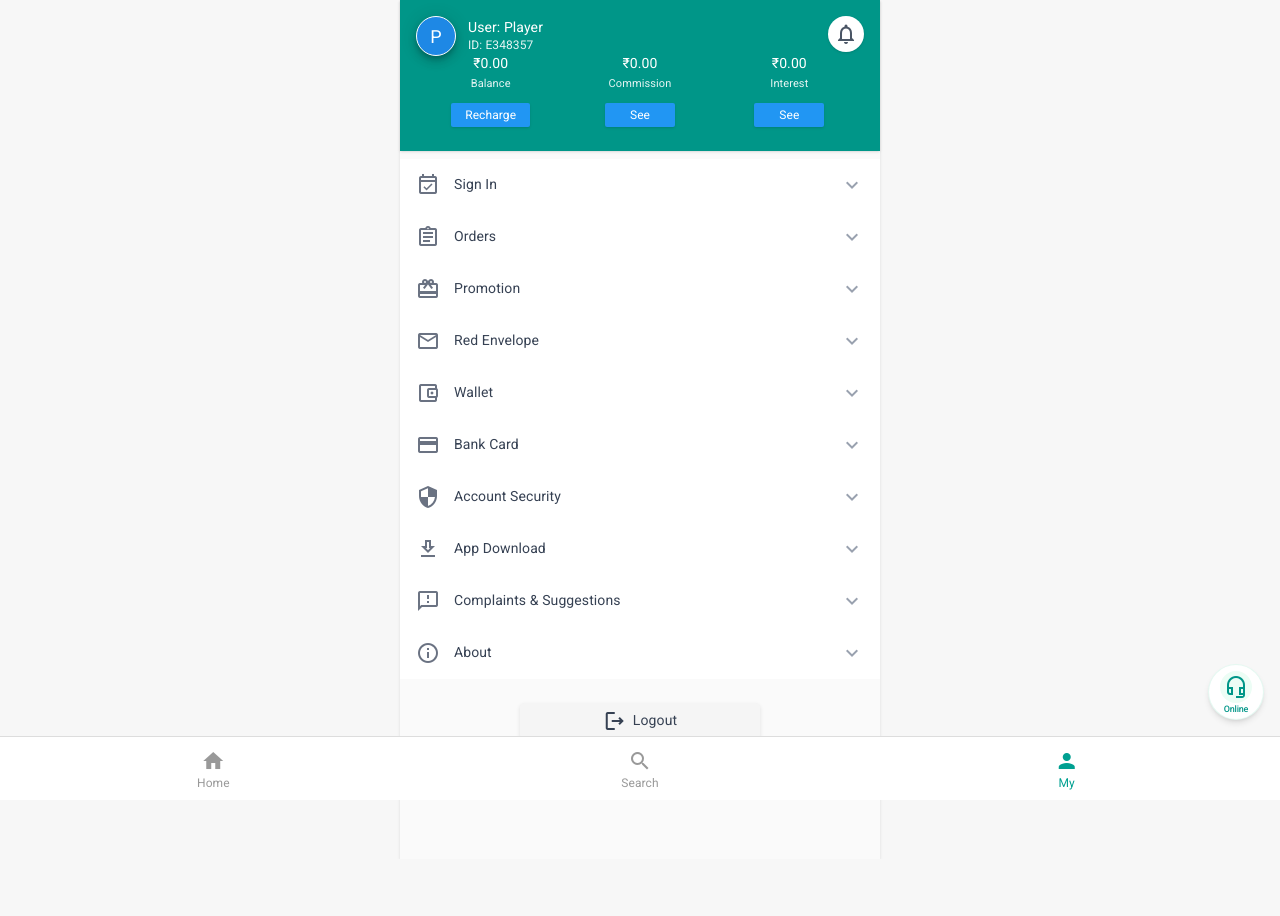
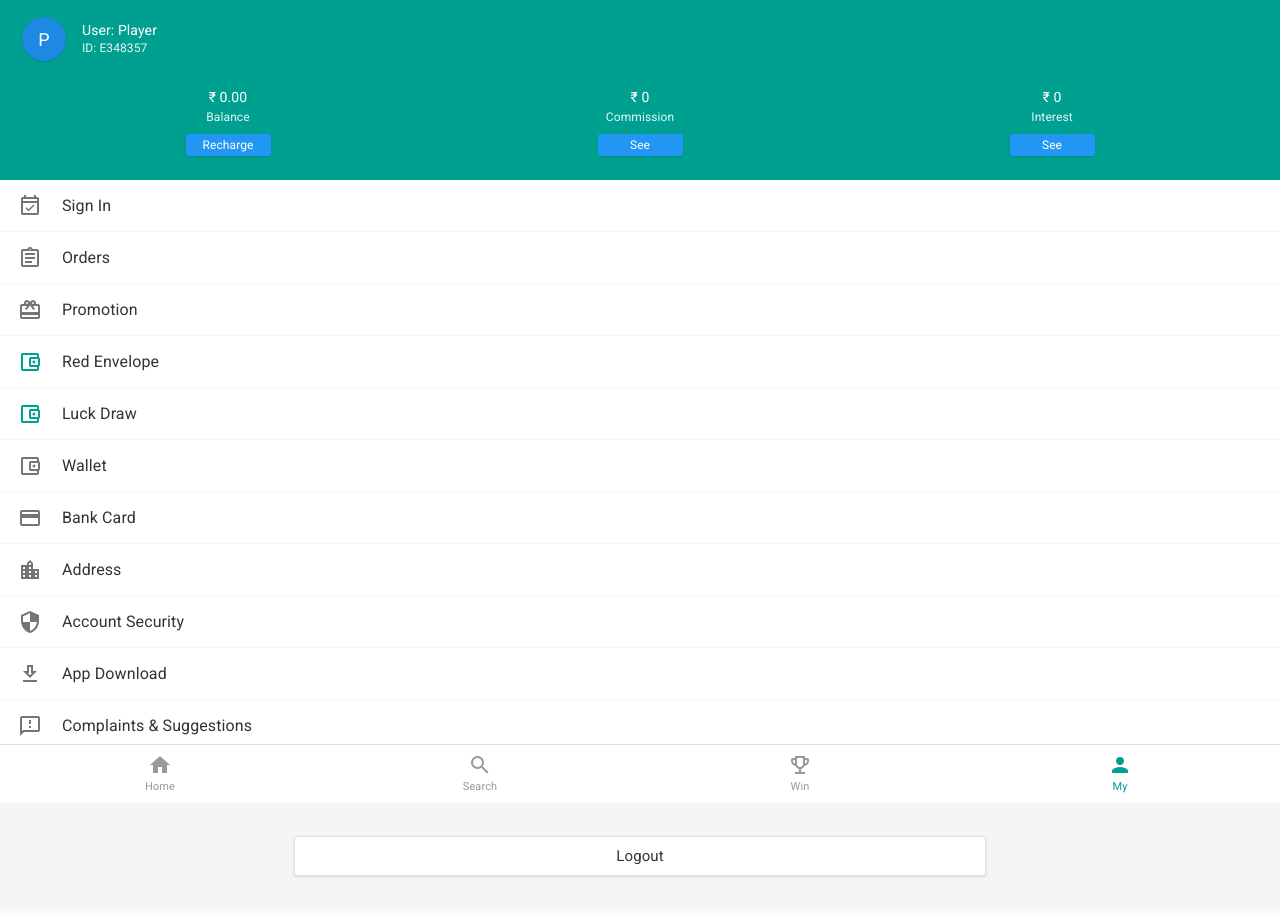
Before and after one commit to Prince04u/Trovaaa, a Next.js app: page /account in a window 1280 px wide. Shown: the top 916 px of the page. Before the commit the page ends 859 px from the top, so only its background shows below. Built offline with nearby package versions, Linux system fonts and the light colour scheme; no server answers; the database is empty.

Commit message:
Redesign Account screen to full-width desktop layout matching Screenshot 1 reference

```diff
--- a/components/account/AccountScreen.js
+++ b/components/account/AccountScreen.js
@@ -14,7 +14,6 @@ export default function AccountScreen() {
   const [mounted, setMounted] = useState(false);
   const [user, setUserState] = useState(null);
   const [balance, setBalance] = useState(0);
-  const [isWalletOpen, setIsWalletOpen] = useState(false);
 
   const loadProfile = async () => {
     try {
@@ -48,7 +47,7 @@ export default function AccountScreen() {
 
   if (!mounted) {
     return (
-      <main className="min-h-screen bg-[#fafafa] max-w-[480px] mx-auto flex items-center justify-center">
+      <main className="min-h-screen bg-[#fafafa] w-full flex items-center justify-center">
         <div className="text-sm text-gray-400 font-normal">Loading...</div>
       </main>
     );
@@ -59,54 +58,46 @@ export default function AccountScreen() {
   const avatarChar = displayName.charAt(0) || "P";
 
   const menuItems = [
-    { label: "Sign In", href: "/account/vip", icon: "event_available" },
-    { label: "Orders", href: "/games/history", icon: "assignment" },
-    { label: "Promotion", href: "/referral", icon: "card_giftcard" },
-    { label: "Red Envelope", href: "/account/gifts", icon: "mail" },
-    { label: "Wallet", href: "/wallet", icon: "account_balance_wallet", isCollapsible: true },
-    { label: "Bank Card", href: "/wallet/withdraw/accounts", icon: "credit_card" },
-    { label: "Account Security", href: "/account/security", icon: "security" },
-    { label: "App Download", href: "/account/guide", icon: "download" },
-    { label: "Complaints & Suggestions", href: "/account/feedback", icon: "feedback" },
-    { label: "About", href: "/about", icon: "info" },
+    { label: "Sign In", href: "/account/vip", icon: "event_available", isTealIcon: false },
+    { label: "Orders", href: "/games/history", icon: "assignment", isTealIcon: false },
+    { label: "Promotion", href: "/referral", icon: "card_giftcard", isTealIcon: false },
+    { label: "Red Envelope", href: "/account/gifts", icon: "account_balance_wallet", isTealIcon: true },
+    { label: "Luck Draw", href: "/promo", icon: "account_balance_wallet", isTealIcon: true },
+    { label: "Wallet", href: "/wallet", icon: "account_balance_wallet", isTealIcon: false },
+    { label: "Bank Card", href: "/wallet/withdraw/accounts", icon: "credit_card", isTealIcon: false },
+    { label: "Address", href: "/account/profile", icon: "location_city", isTealIcon: false },
+    { label: "Account Security", href: "/account/security", icon: "security", isTealIcon: false },
+    { label: "App Download", href: "/account/guide", icon: "download", isTealIcon: false },
+    { label: "Complaints & Suggestions", href: "/account/feedback", icon: "feedback", isTealIcon: false },
+    { label: "About", href: "/about", icon: "info", isTealIcon: false },
   ];
 
   return (
-    <main className="min-h-screen bg-[#fafafa] pb-24 flex flex-col max-w-[480px] mx-auto relative shadow-sm select-none text-[#222222]">
-      {/* Profile Header Banner matching reference layout exactly */}
-      <section className="bg-[#009688] text-white px-4 py-4 relative select-none shadow-sm">
-        {/* User identification bar */}
-        <div className="flex items-center gap-3">
-          <div className="w-[40px] h-[40px] rounded-full bg-[#1E88E5] border border-white flex items-center justify-center font-normal text-white text-[18px] shadow-[0_3px_5px_-1px_rgba(0,0,0,0.2),0_6px_10px_0_rgba(0,0,0,0.14),0_1px_18px_0_rgba(0,0,0,0.12)] shrink-0">
+    <main className="min-h-screen bg-[#fafafa] pb-24 flex flex-col w-full max-w-none m-0 relative select-none text-[#222222]">
+      {/* Profile Header Banner matching reference screenshot 1 */}
+      <section className="bg-[#00A091] text-white px-[22px] pt-[17px] pb-[16px] min-h-[180px] flex flex-col justify-between relative select-none w-full box-border">
+        {/* User identification top left */}
+        <div className="flex items-center gap-[16px]">
+          <div className="w-[44px] h-[44px] rounded-full bg-[#1E88E5] text-white flex items-center justify-center font-normal text-[18px] shadow-sm shrink-0">
             {avatarChar}
           </div>
-          <div className="flex flex-col gap-0.5 justify-center">
-            <span className="text-[14px] font-normal leading-tight">User: {displayName}</span>
-            <span className="text-[12px] opacity-90 leading-tight">ID: {uid}</span>
+          <div className="flex flex-col gap-[2px] justify-center">
+            <span className="text-[14px] font-normal text-white leading-tight">User: {displayName}</span>
+            <span className="text-[12px] text-white opacity-90 leading-tight">ID: {uid}</span>
+          </div>
         </div>
 
-          {/* Top-right bell inside white circular button */}
-          <Link
-            href="/account/notifications"
-            className="absolute right-4 top-4 w-9 h-9 rounded-full bg-white flex items-center justify-center shadow-sm hover:bg-gray-50 text-gray-500 text-decoration-none border-none outline-none"
-            aria-label="Notifications"
-          >
-            <span className="material-icons-outlined text-[20px] text-gray-600">notifications</span>
-          </Link>
-        </div>
-
-
-        {/* Stats Row */}
-        <div className="grid grid-cols-3 text-center items-center pb-2">
+        {/* 3 Stat Columns (Balance, Commission, Interest) spread across full width */}
+        <div className="grid grid-cols-3 w-full text-center items-center mt-6 pb-2">
           {/* Balance */}
           <div className="flex flex-col items-center">
-            <strong className="text-[14px] font-normal leading-none">
-              ₹{Number(balance || 0).toFixed(2)}
+            <strong className="text-[14px] font-normal text-white leading-none">
+              ₹ {Number(balance || 0).toFixed(2)}
             </strong>
-            <span className="text-[11px] opacity-90 mt-1.5">Balance</span>
+            <span className="text-[12px] text-white opacity-90 mt-1">Balance</span>
             <Link
               href="/wallet/deposit"
-              className="mt-2.5 px-3.5 py-0.5 bg-[#2196F3] text-white text-[12px] font-normal rounded-[2px] hover:opacity-90 select-none text-decoration-none shadow-sm flex items-center justify-center h-[24px] min-w-[70px] border-none outline-none"
+              className="mt-2 bg-[#2196F3] text-white text-[12px] font-normal rounded-[2px] hover:opacity-90 select-none text-decoration-none shadow-sm flex items-center justify-center h-[22px] w-[85px] border-none outline-none"
             >
               Recharge
             </Link>
@@ -114,13 +105,13 @@ export default function AccountScreen() {
 
           {/* Commission */}
           <div className="flex flex-col items-center">
-            <strong className="text-[14px] font-normal leading-none">
-              ₹0.00
+            <strong className="text-[14px] font-normal text-white leading-none">
+              ₹ 0
             </strong>
-            <span className="text-[11px] opacity-90 mt-1.5">Commission</span>
+            <span className="text-[12px] text-white opacity-90 mt-1">Commission</span>
             <Link
               href="/referral"
-              className="mt-2.5 px-3.5 py-0.5 bg-[#2196F3] text-white text-[12px] font-normal rounded-[2px] hover:opacity-90 select-none text-decoration-none shadow-sm flex items-center justify-center h-[24px] min-w-[70px] border-none outline-none"
+              className="mt-2 bg-[#2196F3] text-white text-[12px] font-normal rounded-[2px] hover:opacity-90 select-none text-decoration-none shadow-sm flex items-center justify-center h-[22px] w-[85px] border-none outline-none"
             >
               See
             </Link>
@@ -128,13 +119,13 @@ export default function AccountScreen() {
 
           {/* Interest */}
           <div className="flex flex-col items-center">
-            <strong className="text-[14px] font-normal leading-none">
-              ₹0.00
+            <strong className="text-[14px] font-normal text-white leading-none">
+              ₹ 0
             </strong>
-            <span className="text-[11px] opacity-90 mt-1.5">Interest</span>
+            <span className="text-[12px] text-white opacity-90 mt-1">Interest</span>
             <Link
               href="/referral"
-              className="mt-2.5 px-3.5 py-0.5 bg-[#2196F3] text-white text-[12px] font-normal rounded-[2px] hover:opacity-90 select-none text-decoration-none shadow-sm flex items-center justify-center h-[24px] min-w-[70px] border-none outline-none"
+              className="mt-2 bg-[#2196F3] text-white text-[12px] font-normal rounded-[2px] hover:opacity-90 select-none text-decoration-none shadow-sm flex items-center justify-center h-[22px] w-[85px] border-none outline-none"
             >
               See
             </Link>
@@ -142,102 +133,38 @@ export default function AccountScreen() {
         </div>
       </section>
 
-      {/* Menu List */}
-      <section className="bg-white mt-2 flex flex-col">
-        {menuItems.map((item) => {
-          if (item.isCollapsible) {
-            return (
-              <div key={item.label} className="flex flex-col">
-                <button
-                  onClick={() => setIsWalletOpen(!isWalletOpen)}
-                  className="flex items-center gap-3.5 px-4 py-3.5 hover:bg-gray-50 border-none outline-none bg-white text-left cursor-pointer transition-colors w-full"
-                >
-                  <span className="material-icons-outlined text-[20px] text-gray-500 shrink-0">
-                    {item.icon}
-                  </span>
-                  <span className="text-[14px] font-normal text-gray-700 flex-grow">
-                    {item.label}
-                  </span>
-                  <span
-                    className="material-icons-outlined text-[18px] text-gray-400 shrink-0 transition-transform duration-200"
-                    style={{ transform: isWalletOpen ? 'rotate(180deg)' : 'none' }}
-                  >
-                    keyboard_arrow_down
-                  </span>
-                </button>
-
-                {/* Wallet Dropdown Sub-links */}
-                {isWalletOpen && (
-                  <div className="bg-[#fafafa] flex flex-col pl-12 transition-all duration-300">
-                    <Link
-                      href="/wallet/deposit"
-                      className="flex items-center justify-between py-3 pr-4 hover:bg-gray-100 text-decoration-none transition-colors"
-                    >
-                      <span className="text-[13px] text-gray-600">Recharge</span>
-                      <span className="material-icons-outlined text-[16px] text-gray-400">chevron_right</span>
-                    </Link>
-                    <Link
-                      href="/wallet/withdraw"
-                      className="flex items-center justify-between py-3 pr-4 hover:bg-gray-100 text-decoration-none transition-colors"
-                    >
-                      <span className="text-[13px] text-gray-600">Withdraw</span>
-                      <span className="material-icons-outlined text-[16px] text-gray-400">chevron_right</span>
-                    </Link>
-                    <Link
-                      href="/wallet/transactions"
-                      className="flex items-center justify-between py-3 pr-4 hover:bg-gray-100 text-decoration-none transition-colors"
-                    >
-                      <span className="text-[13px] text-gray-600">Transaction</span>
-                      <span className="material-icons-outlined text-[16px] text-gray-400">chevron_right</span>
-                    </Link>
-                  </div>
-                )}
-              </div>
-            );
-          }
-
-          return (
+      {/* Menu List - Full Viewport Width */}
+      <section className="bg-white w-full flex flex-col">
+        {menuItems.map((item) => (
           <Link
             key={item.label}
             href={item.href}
-              className="flex items-center gap-3.5 px-4 py-3.5 hover:bg-gray-50 text-decoration-none group transition-colors"
+            className="flex items-center h-[52px] pl-[18px] hover:bg-gray-50 text-decoration-none group transition-colors w-full box-border border-b border-[#f5f5f5]"
           >
-              <span className="material-icons-outlined text-[20px] text-gray-500 group-hover:text-[#009688] transition-colors shrink-0">
+            <div className="w-[44px] flex items-center shrink-0">
+              <span
+                className="material-icons-outlined text-[20px] shrink-0"
+                style={{ color: item.isTealIcon ? "#00A091" : "#757575" }}
+              >
                 {item.icon}
               </span>
-              <span className="text-[14px] font-normal text-gray-700 group-hover:text-gray-900 transition-colors flex-grow">
+            </div>
+            <span className="text-[16px] font-normal text-[#333333] group-hover:text-black transition-colors flex-grow">
               {item.label}
             </span>
-              <span className="material-icons-outlined text-[18px] text-gray-400 group-hover:text-[#009688] transition-colors shrink-0 select-none">
-                keyboard_arrow_down
-              </span>
           </Link>
-          );
-        })}
+        ))}
       </section>
 
-      {/* Logout Row */}
-      <section className="bg-[#fafafa] py-6 flex justify-center select-none">
+      {/* Logout Row - Full Viewport Width Light-Gray Container */}
+      <section className="bg-[#f5f5f5] py-8 flex justify-center items-center w-full select-none">
         <button
           onClick={handleLogout}
-          className="w-1/2 h-[36px] bg-[#f5f5f5] text-[14px] text-gray-700 font-normal rounded-sm flex items-center justify-center gap-1.5 cursor-pointer hover:bg-gray-200 transition-all shadow-[0_2px_4px_rgba(0,0,0,0.1)] border-none outline-none"
+          className="w-[54%] h-[40px] bg-white border border-[#e0e0e0] text-[#333333] text-[15px] font-normal rounded-[2px] flex items-center justify-center shadow-sm hover:bg-gray-50 transition-colors cursor-pointer outline-none"
         >
-          <span className="material-icons-outlined text-[16px]">logout</span>
-          <span>Logout</span>
+          Logout
         </button>
       </section>
-
-      {/* Online service headset widget matching reference screenshot */}
-      <Link
-        href="/support"
-        className="fixed right-4 bottom-20 bg-white rounded-full border border-emerald-500/10 shadow-md p-1.5 flex flex-col items-center justify-center select-none z-50 text-decoration-none hover:bg-gray-50 transition-colors"
-        style={{ width: "56px", height: "56px" }}
-      >
-        <div className="text-emerald-600 bg-emerald-50 rounded-full p-1 flex items-center justify-center shrink-0">
-          <span className="material-icons-outlined text-[20px] text-[#009688]">headset_mic</span>
-        </div>
-        <span className="text-[9px] font-medium text-[#009688] tracking-tight mt-0.5 leading-none">Online</span>
-      </Link>
 
       <BottomNav />
     </main>
--- a/components/home/BottomNav.js
+++ b/components/home/BottomNav.js
@@ -6,6 +6,7 @@ import { usePathname } from "next/navigation";
 const NAV_ITEMS = [
   { href: "/", label: "Home", iconName: "home", iconClass: "material-icons", match: "home" },
   { href: "/games", label: "Search", iconName: "search", iconClass: "material-icons-outlined", match: "search" },
+  { href: "/wingo/30s", label: "Win", iconName: "emoji_events", iconClass: "material-icons-outlined", match: "win" },
   { href: "/account", label: "My", iconName: "person", iconClass: "material-icons", match: "my" },
 ];
 
@@ -15,12 +16,13 @@ export default function BottomNav() {
   const isActive = (match, href) => {
     if (match === "home") return pathname === "/";
     if (match === "search") return pathname === "/games" || pathname.startsWith("/games/");
+    if (match === "win") return pathname.startsWith("/wingo") || pathname.startsWith("/dice") || pathname.startsWith("/fived") || pathname.startsWith("/k3") || pathname.startsWith("/mines") || pathname.startsWith("/limbo");
     if (match === "my") return pathname.startsWith("/account") || pathname.startsWith("/login") || pathname.startsWith("/register") || pathname.startsWith("/wallet") || pathname.startsWith("/referral");
     return pathname === href;
   };
 
   return (
-    <nav className="fixed bottom-0 left-0 right-0 w-full z-50 bg-white border-t border-[#dddddd] h-[64px] grid grid-cols-3 select-none">
+    <nav className="fixed bottom-0 left-0 right-0 w-full z-50 bg-white border-t border-[#dddddd] h-[56px] grid grid-cols-4 select-none">
       {NAV_ITEMS.map(({ href, label, iconName, iconClass, match }) => {
         const active = isActive(match, href);
         return (
@@ -31,13 +33,13 @@ export default function BottomNav() {
             className="flex flex-col items-center justify-center gap-[2px] text-decoration-none select-none transition-colors"
           >
             <span
-              className={`${iconClass} text-[24px] leading-none`}
+              className={`${iconClass} text-[22px] leading-none`}
               style={{ color: active ? "#00A091" : "#999999" }}
             >
               {iconName}
             </span>
             <span
-              className="text-[12px] font-normal leading-none mt-[2px]"
+              className="text-[11px] font-normal leading-none mt-[2px]"
               style={{ color: active ? "#00A091" : "#999999" }}
             >
               {label}
```
Also changed, not shown: app/account/account.css (+6 -4 lines). Lines whose indentation alone changed are shown as unchanged.
